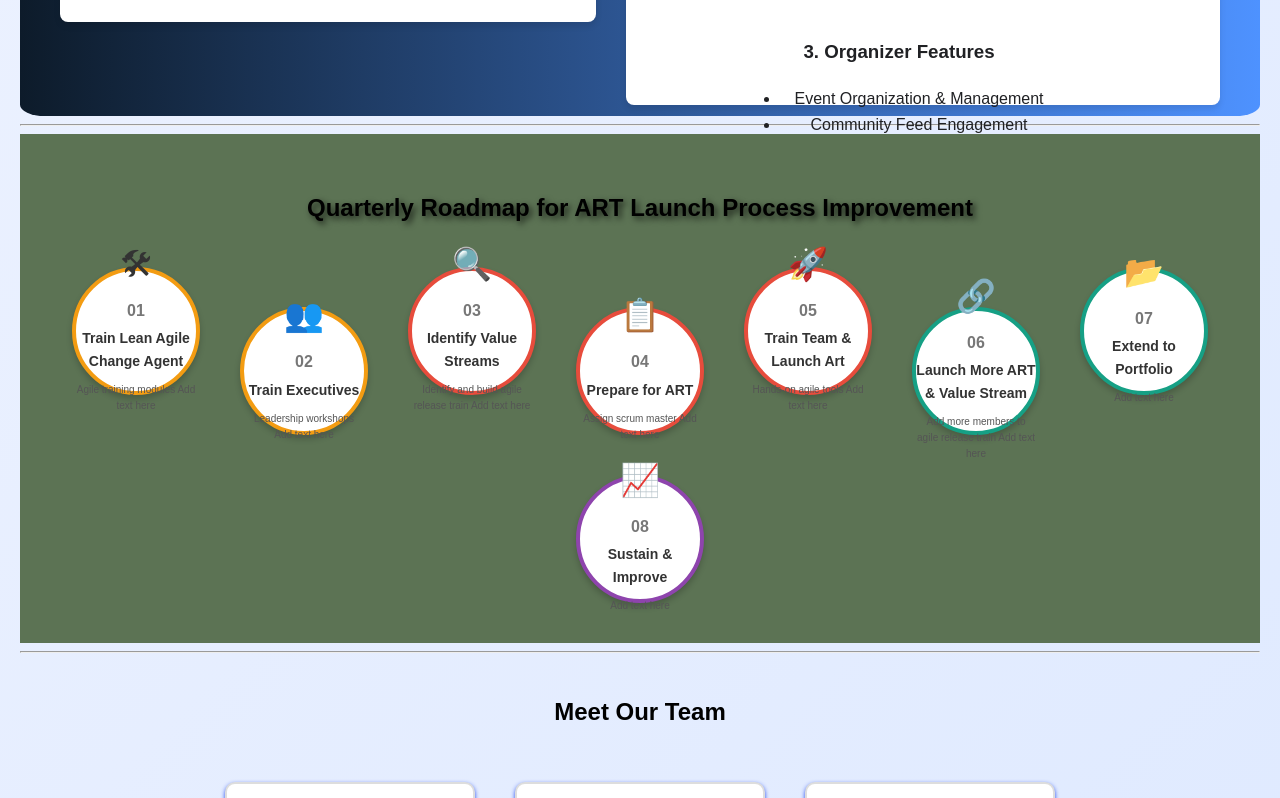
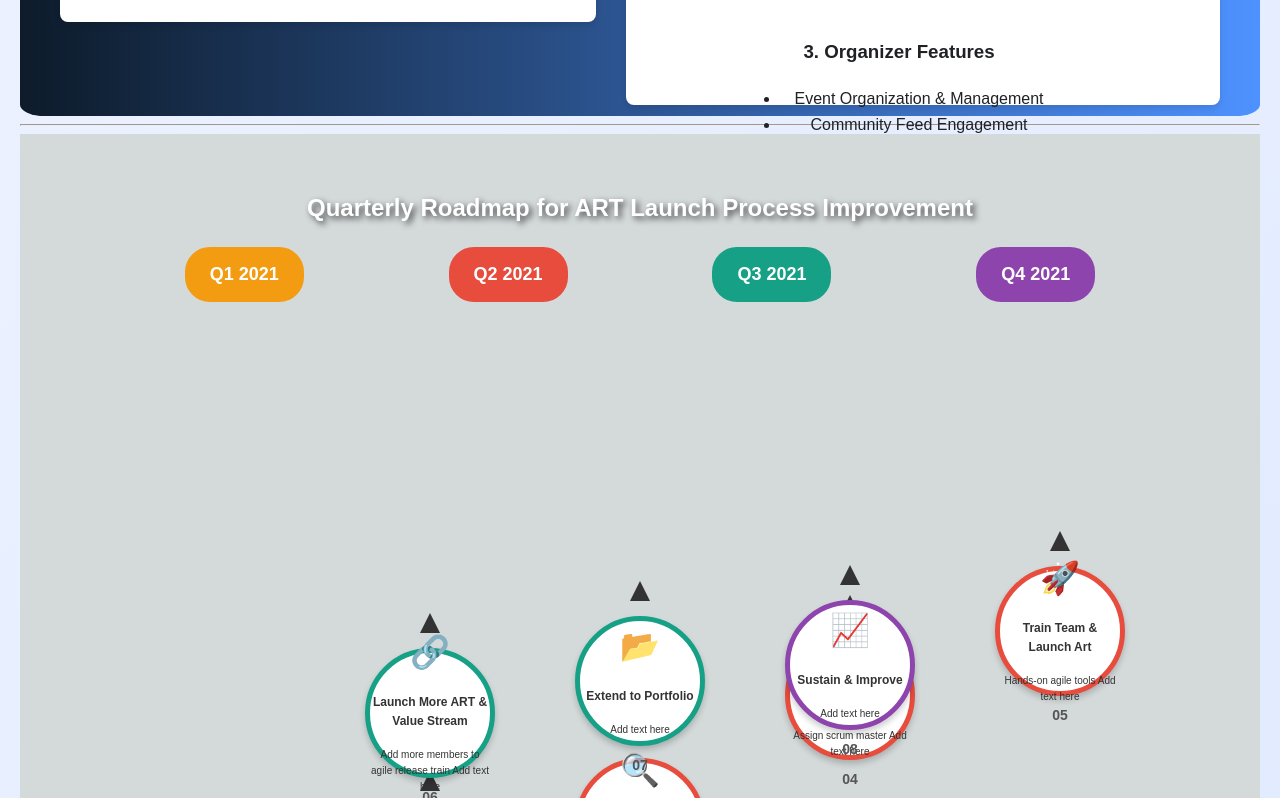
Before and after one commit to Hasindu-1/https---github.com-Skiil-Forge-Skill-forge-marketing-page, a React (Create React App) app: page / in a window 1280 px wide. Shown: the part 1042-1840 px from the top of the page. Built offline with nearby package versions, Linux system fonts and the light colour scheme.

Commit message:
updating the roadmap

```diff
--- a/src/Components/Roadmap.js
+++ b/src/Components/Roadmap.js
@@ -3,28 +3,35 @@ import './roadmap.css';
 
 function Roadmap() {
   const roadmapData = [
-    { step: '01', title: 'Train Lean Agile Change Agent', description: 'Agile training modules\nAdd text here', icon: '🛠', color: 'q1' },
-    { step: '02', title: 'Train Executives', description: 'Leadership workshops\nAdd text here', icon: '👥', color: 'q1' },
-    { step: '03', title: 'Identify Value Streams', description: 'Identify and build agile release train\nAdd text here', icon: '🔍', color: 'q2' },
-    { step: '04', title: 'Prepare for ART', description: 'Assign scrum master\nAdd text here', icon: '📋', color: 'q2' },
-    { step: '05', title: 'Train Team & Launch Art', description: 'Hands-on agile tools\nAdd text here', icon: '🚀', color: 'q2' },
-    { step: '06', title: 'Launch More ART & Value Stream', description: 'Add more members to agile release train\nAdd text here', icon: '🔗', color: 'q3' },
-    { step: '07', title: 'Extend to Portfolio', description: 'Add text here', icon: '📂', color: 'q3' },
-    { step: '08', title: 'Sustain & Improve', description: 'Add text here', icon: '📈', color: 'q4' },
+    { quarter: 'Q1 2021', step: '01', title: 'Train Lean Agile Change Agent', description: 'Agile training modules\nAdd text here', icon: '🛠', color: 'q1' },
+    { quarter: 'Q1 2021', step: '02', title: 'Train Executives', description: 'Leadership workshops\nAdd text here', icon: '👥', color: 'q1' },
+    { quarter: 'Q2 2021', step: '03', title: 'Identify Value Streams', description: 'Identify and build agile release train\nAdd text here', icon: '🔍', color: 'q2' },
+    { quarter: 'Q2 2021', step: '04', title: 'Prepare for ART', description: 'Assign scrum master\nAdd text here', icon: '📋', color: 'q2' },
+    { quarter: 'Q2 2021', step: '05', title: 'Train Team & Launch Art', description: 'Hands-on agile tools\nAdd text here', icon: '🚀', color: 'q2' },
+    { quarter: 'Q3 2021', step: '06', title: 'Launch More ART & Value Stream', description: 'Add more members to agile release train\nAdd text here', icon: '🔗', color: 'q3' },
+    { quarter: 'Q3 2021', step: '07', title: 'Extend to Portfolio', description: 'Add text here', icon: '📂', color: 'q3' },
+    { quarter: 'Q4 2021', step: '08', title: 'Sustain & Improve', description: 'Add text here', icon: '📈', color: 'q4' },
   ];
 
   return (
     <div className="roadmap-container">
       <h1 className="heading">Quarterly Roadmap for ART Launch Process Improvement</h1>
+      <div className="q-header">
+        <div className="q1">Q1 2021</div>
+        <div className="q2">Q2 2021</div>
+        <div className="q3">Q3 2021</div>
+        <div className="q4">Q4 2021</div>
+      </div>
       <div className="wave-line">
         {roadmapData.map((item, index) => (
           <div key={index} className={`roadmap-circle ${item.color}`}>
+            <div className="arrow"></div>
             <div className="circle-icon">{item.icon}</div>
             <div className="circle-content">
-              <span className="circle-step">{item.step}</span>
               <h4 className="circle-title">{item.title}</h4>
               <p className="circle-description">{item.description}</p>
             </div>
+            <div className="circle-step">{item.step}</div>
           </div>
         ))}
       </div>
--- a/src/Components/roadmap.css
+++ b/src/Components/roadmap.css
@@ -1,26 +1,56 @@
 /* General Container */
 .roadmap-container {
-  background-color: #5c7354; /* Green background */
+  background-color: #d4d9da;
   padding: 40px 20px;
-  color: #ffffff;
+  color: #000000;
   text-align: center;
   position: relative;
+  overflow: visible; /* Ensure all content is visible */
 }
 
 .heading {
   font-size: 24px;
   font-weight: bold;
-  color: #000000;
-  margin-bottom: 40px;
+  margin-bottom: 20px;
 }
 
-/* Wave Line */
+/* Q-level Header */
+.q-header {
+  display: flex;
+  justify-content: space-evenly;
+  margin-bottom: 30px;
+}
+
+.q-header div {
+  font-size: 18px;
+  font-weight: bold;
+  padding: 8px 20px;
+  border-radius: 25px;
+  color: #ffffff;
+}
+
+.q1 {
+  background-color: #f39c12;
+}
+.q2 {
+  background-color: #e74c3c;
+}
+.q3 {
+  background-color: #16a085;
+}
+.q4 {
+  background-color: #8e44ad;
+}
+
+/* Wave Line and Circles */
 .wave-line {
   display: flex;
   flex-wrap: wrap;
   justify-content: center;
-  align-items: center;
+  align-items: flex-end;
   position: relative;
+  margin-top: 30rem; /* Add margin to avoid clipping */
+  padding-bottom: 10px; /* Extra space for content */
 }
 
 .roadmap-circle {
@@ -33,62 +63,86 @@
   height: 120px;
   border-radius: 50%;
   background-color: #ffffff;
-  margin: 20px;
+  margin: 40px 40px; /* Add vertical and horizontal margins */
   box-shadow: 0 4px 6px rgba(0, 0, 0, 0.2);
   color: #333333;
   text-align: center;
 }
 
+/* Arrow pointing to the circle */
+.roadmap-circle .arrow {
+  position: absolute;
+  top: -40px;
+  width: 0;
+  height: 0;
+  border-left: 10px solid transparent;
+  border-right: 10px solid transparent;
+  border-bottom: 20px solid #333333; /* Arrow color */
+}
+
 .circle-icon {
   font-size: 32px;
-  margin-bottom: 8px;
-}
-
-.circle-content {
-  font-size: 12px;
-  text-align: center;
-}
-
-.circle-step {
-  font-size: 16px;
-  font-weight: bold;
-  display: block;
-  color: #777777;
+  margin-bottom: 10px;
 }
 
 .circle-title {
-  font-size: 14px;
+  font-size: 12px;
   font-weight: bold;
-  margin: 4px 0;
+  margin-top: 5px;
 }
 
 .circle-description {
   font-size: 10px;
+  margin: 4px 0;
+}
+
+.circle-step {
+  position: absolute;
+  bottom: -35px;
+  font-size: 14px;
+  font-weight: bold;
   color: #555555;
 }
 
-/* Wave Alignment */
-.roadmap-circle:nth-child(odd) {
-  transform: translateY(-20px);
-}
-
-.roadmap-circle:nth-child(even) {
-  transform: translateY(20px);
-}
-
-/* Colors for Quarters */
+/* Colors for Circles */
 .q1 {
-  border: 4px solid #f39c12; /* Orange */
+  border: 5px solid #f39c12;
 }
 
 .q2 {
-  border: 4px solid #e74c3c; /* Red */
+  border: 5px solid #e74c3c;
 }
 
 .q3 {
-  border: 4px solid #16a085; /* Teal */
+  border: 5px solid #16a085;
 }
 
 .q4 {
-  border: 4px solid #8e44ad; /* Purple */
+  border: 5px solid #8e44ad;
 }
+
+/* Updated Wave Alignment */
+.roadmap-circle:nth-child(1) {
+  transform: translateY(1rem);
+}
+.roadmap-circle:nth-child(2) {
+  transform: translateY(-1rem);
+}
+.roadmap-circle:nth-child(3) {
+  transform: translateY(-4rem);
+}
+.roadmap-circle:nth-child(4) {
+  transform: translateY(-12rem);
+}
+.roadmap-circle:nth-child(5) {
+  transform: translateY(-16rem);
+}
+.roadmap-circle:nth-child(6) {
+  transform: translateY(-24rem);
+}
+.roadmap-circle:nth-child(7) {
+  transform: translateY(-26rem);
+}
+.roadmap-circle:nth-child(8) {
+  transform: translateY(-27rem);
+}
```
